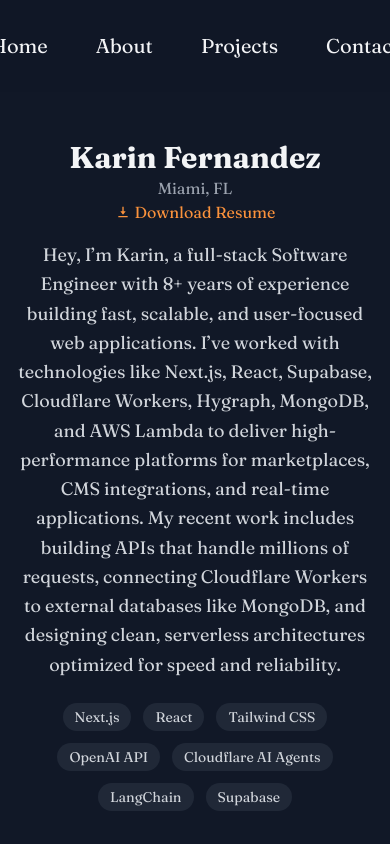
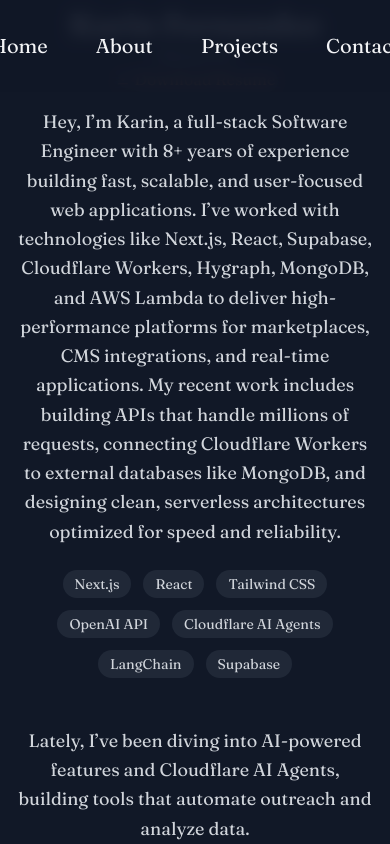
Before and after one commit to karinfdez/nextjs-portfolio, a Next.js app: page /about in a window 390 px wide. Shown: the top 844 px of the page. Built offline with nearby package versions, Linux system fonts and the light colour scheme.

Commit message:
Update styles

```diff
--- a/app/about/page.js
+++ b/app/about/page.js
@@ -9,7 +9,7 @@
 
 export default function AboutPage() {
   return (
-    <main className="flex flex-col items-center justify-start h-screen px-4 pt-12 md:pt-20">
+    <main className="flex flex-col items-center justify-center lg:justify-start h-screen px-4 pt-0 lg:pt-32 translate-y-6 lg:translate-y-0">
       <div className="max-w-4xl w-full mx-auto flex flex-col md:flex-row items-start gap-10">
         {/* Avatar */}
         <AnimatedReveal delay={0.1} className="hidden md:block">
@@ -83,7 +83,7 @@
       </div>
 
       {/* long paragraph */}
-      <div className="max-w-4xl mt-12 text-lg leading-relaxed text-gray-300 text-center md:text-left space-y-6 pb-8 md:pb-0">
+      <div className="max-w-4xl mt-12 text-lg leading-relaxed text-gray-300 text-center md:text-left space-y-6 pb-8 xl:pb-0">
         <AnimatedParagraph className="text-lg leading-relaxed text-gray-300">
           {`Lately, I’ve been diving into AI-powered features and Cloudflare AI Agents, building tools that automate outreach and analyze data.`}
         </AnimatedParagraph>
```
